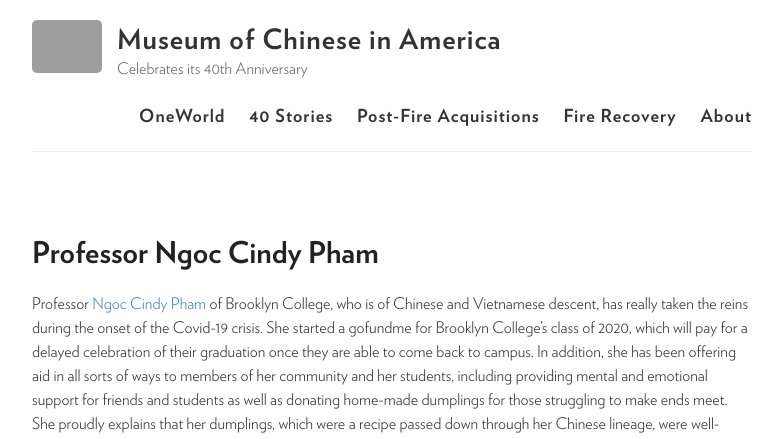
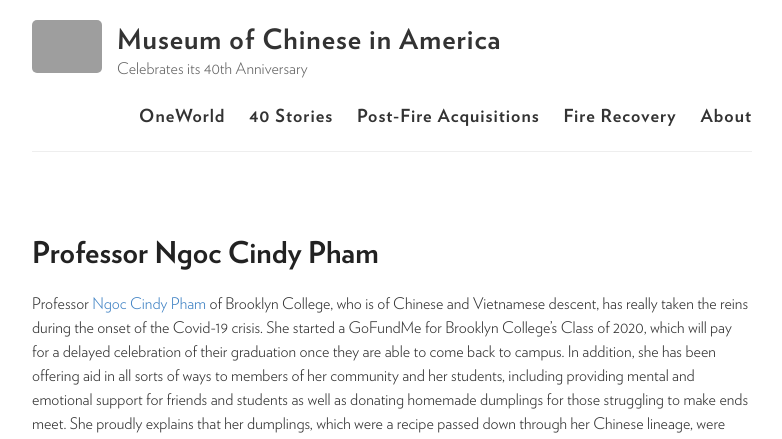
Before and after one commit to moca40/moca40.github.io, a Jekyll site: the page built from _oneworld/2020-05-01-ngoc-cindy-pham.md, in a window 1280 px wide. Shown: the top 439 px of the page, without its empty margins (248-1030 px from the left). Built offline with Jekyll 4.4.1, drawn with Linux system fonts in a browser that asks for light colours; some of the changed text lies outside the part shown; grey boxes are pictures that could not be loaded.

Commit message:
Update 2020-05-01-ngoc-cindy-pham.md

```diff
--- a/_oneworld/2020-05-01-ngoc-cindy-pham.md
+++ b/_oneworld/2020-05-01-ngoc-cindy-pham.md
@@ -21,6 +21,6 @@
     img: https://user-images.githubusercontent.com/47676628/86293986-ac2e0200-bbc1-11ea-9fae-e6286e901721.jpg
 ---
 
-Professor [Ngoc Cindy Pham](https://youtu.be/A-9TKYvTxCM) of Brooklyn College, who is of Chinese and Vietnamese descent, has really taken the reins during the onset of the Covid-19 crisis. She started a gofundme for Brooklyn College’s class of 2020, which will pay for a delayed celebration of their graduation once they are able to come back to campus. In addition, she has been offering aid in all sorts of ways to members of her community and her students, including providing mental and emotional support for friends and students as well as donating home-made dumplings for those struggling to make ends meet. She proudly explains that her dumplings, which were a recipe passed down  through her Chinese lineage, were well-received.
+Professor [Ngoc Cindy Pham](https://youtu.be/A-9TKYvTxCM) of Brooklyn College, who is of Chinese and Vietnamese descent, has really taken the reins during the onset of the Covid-19 crisis. She started a GoFundMe for Brooklyn College’s Class of 2020, which will pay for a delayed celebration of their graduation once they are able to come back to campus. In addition, she has been offering aid in all sorts of ways to members of her community and her students, including providing mental and emotional support for friends and students as well as donating homemade dumplings for those struggling to make ends meet. She proudly explains that her dumplings, which were a recipe passed down  through her Chinese lineage, were well-received.
 
 {% include slideshow.html %}
```
